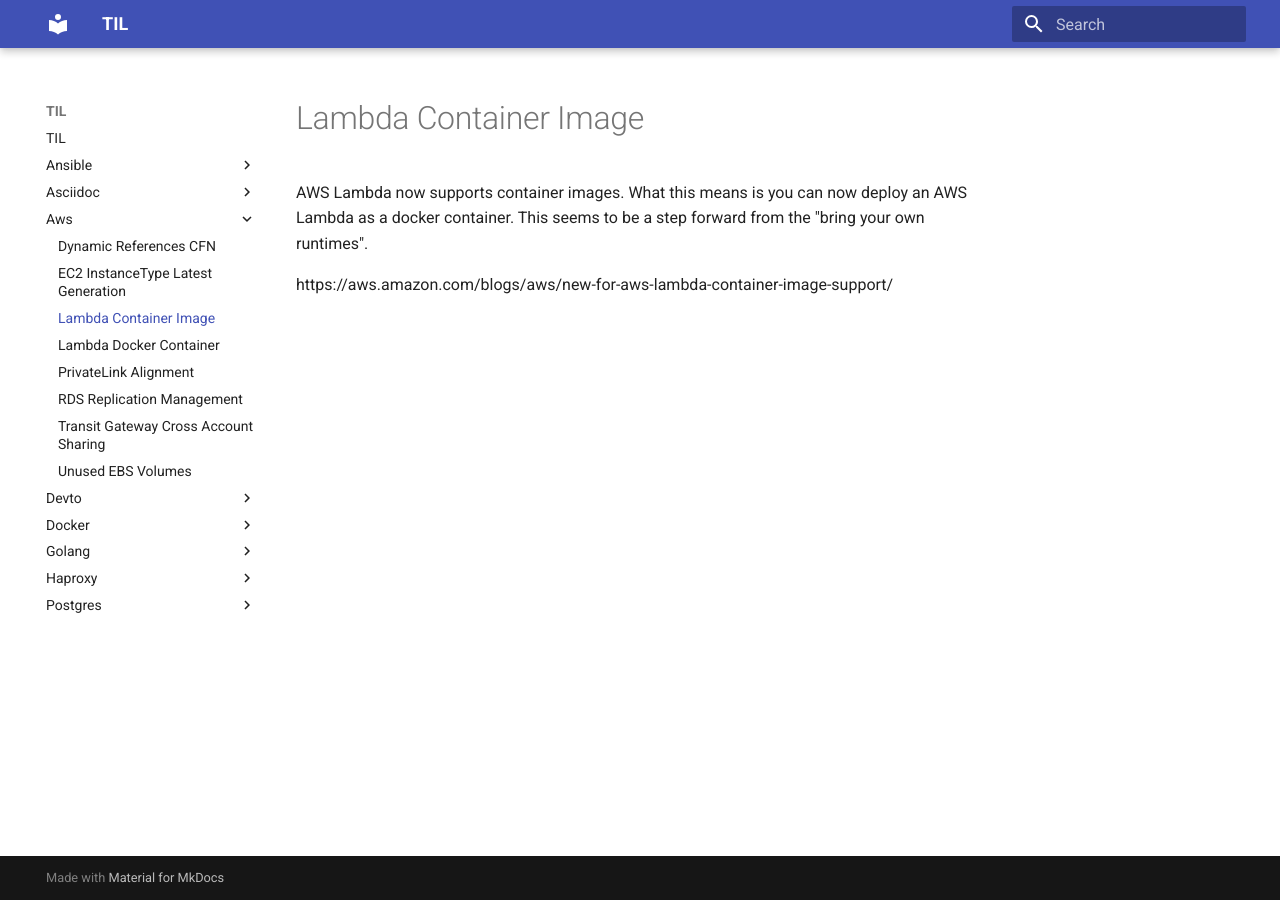
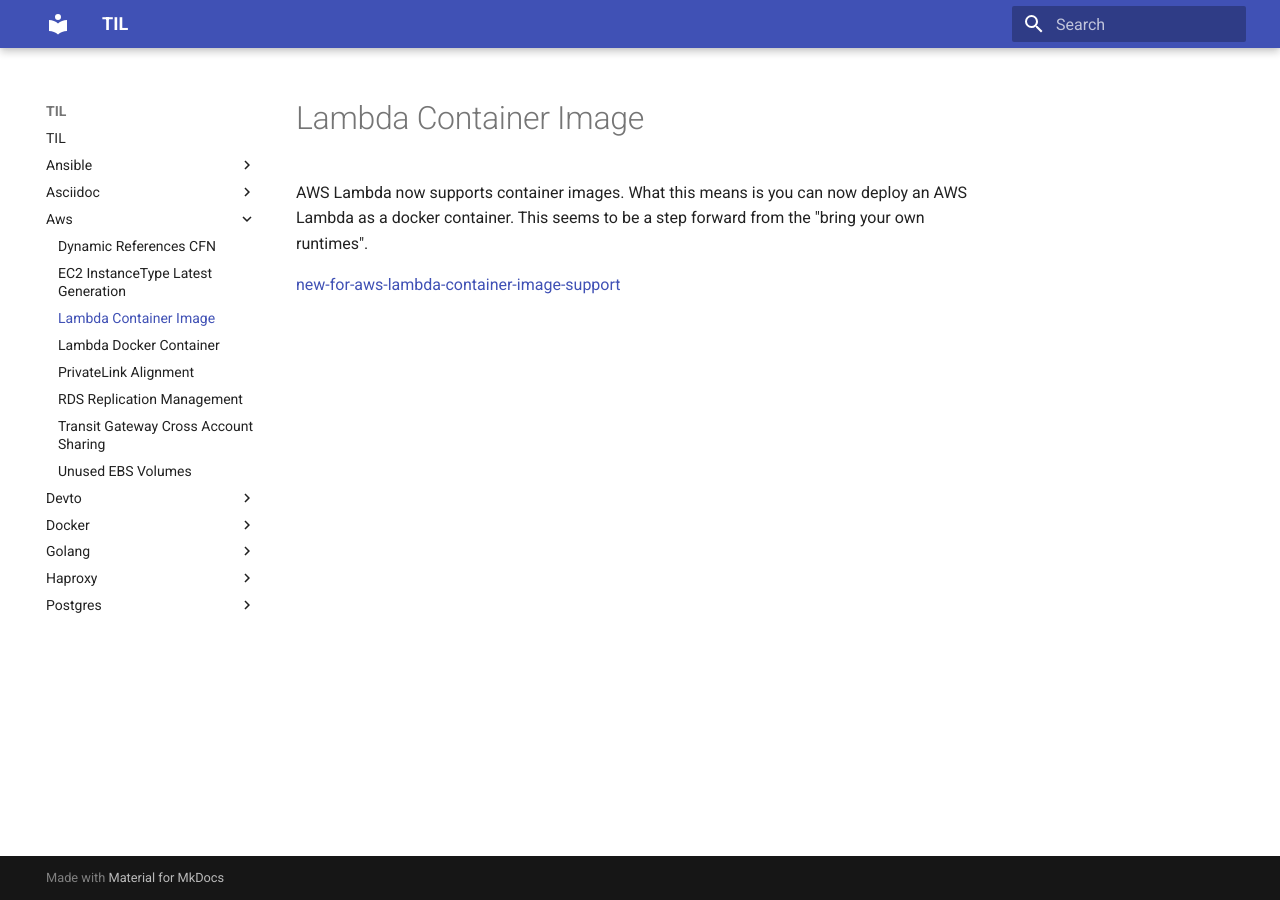
Before and after one commit to jmoney/til, an MkDocs documentation site: the page built from markdown/aws/lambda-container-image.md, in a window 1280 px wide. Built offline with MkDocs 1.6.1 and Material for MkDocs 9.7.7, drawn with Linux system fonts in a browser that asks for light colours; some of the changed lines change nothing that is shown.

Commit message:
linkify container image release

```diff
--- a/markdown/aws/lambda-container-image.md
+++ b/markdown/aws/lambda-container-image.md
@@ -2,4 +2,4 @@
 
 AWS Lambda now supports container images. What this means is you can now deploy an AWS Lambda as a docker container. This seems to be a step forward from the "bring your own runtimes".
 
-https://aws.amazon.com/blogs/aws/new-for-aws-lambda-container-image-support/
+[new-for-aws-lambda-container-image-support](https://aws.amazon.com/blogs/aws/new-for-aws-lambda-container-image-support/)
```
